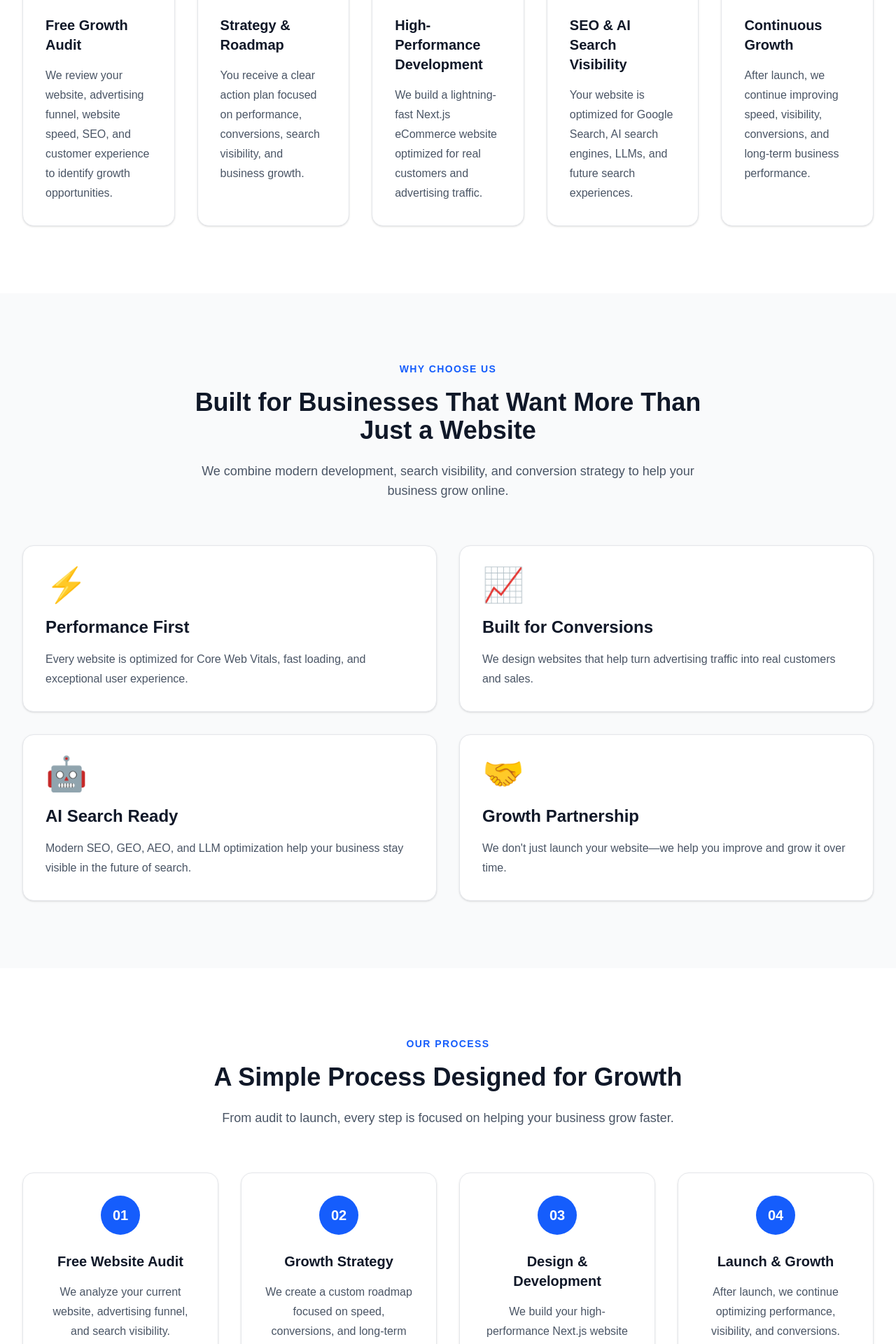
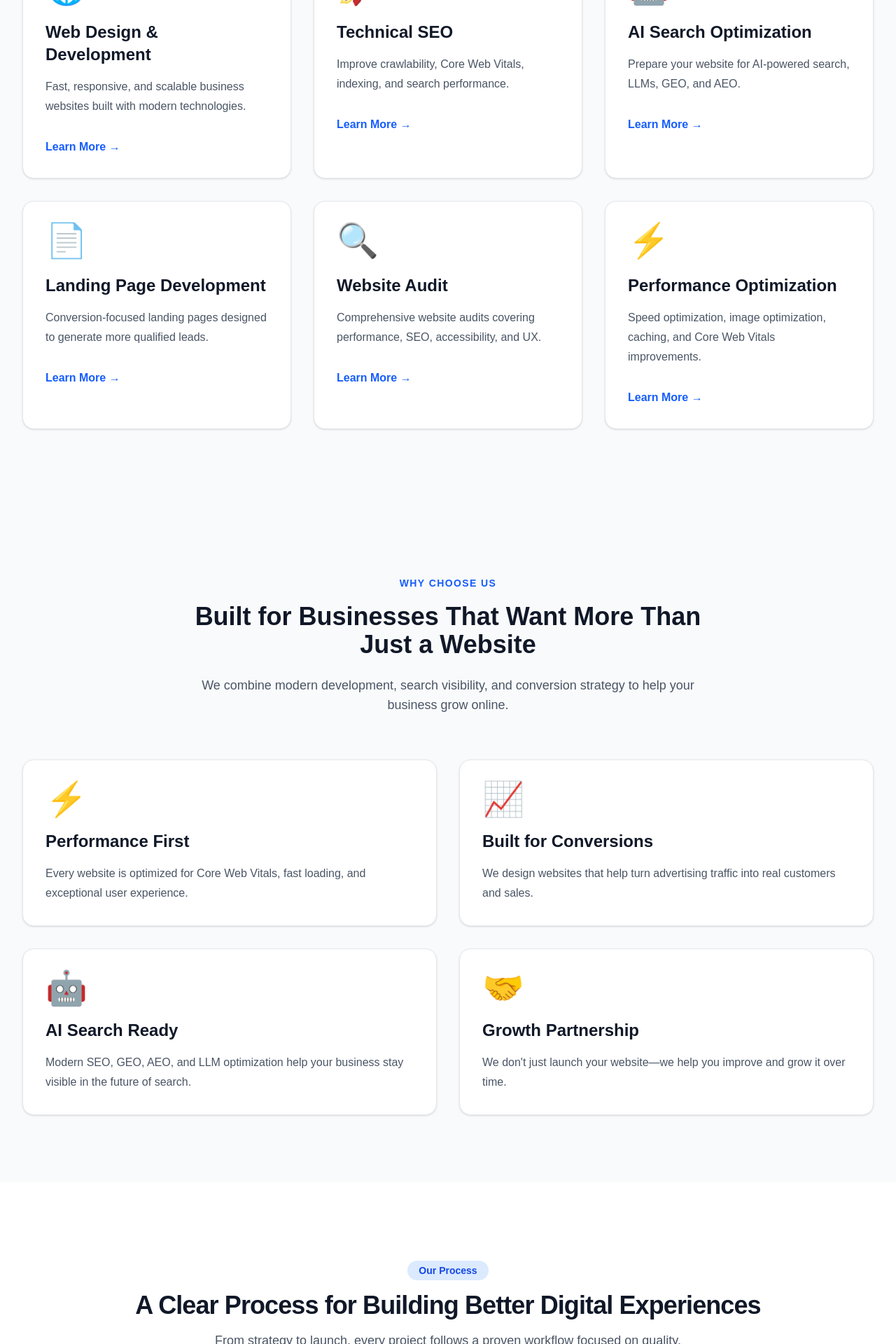
Before and after one commit to leadflowproteam/leadflowproteam, a Next.js app: page / in a window 1280 px wide. Shown: the part 1940-3860 px from the top of the page at 70% size. Built offline with nearby package versions, Linux system fonts and the light colour scheme.

Commit message:
feat(home): redesign services section

```diff
--- a/components/sections/Process.tsx
+++ b/components/sections/Process.tsx
@@ -2,67 +2,31 @@ import Container from "@/components/ui/Container";
 import SectionHeading from "@/components/ui/SectionHeading";
 import { processSteps } from "@/data/process";
 
-const steps = [
-  {
-    number: "01",
-    title: "Free Website Audit",
-    description:
-      "We analyze your current website, advertising funnel, and search visibility.",
-  },
-  {
-    number: "02",
-    title: "Growth Strategy",
-    description:
-      "We create a custom roadmap focused on speed, conversions, and long-term growth.",
-  },
-  {
-    number: "03",
-    title: "Design & Development",
-    description:
-      "We build your high-performance Next.js website with SEO and AI search optimization.",
-  },
-  {
-    number: "04",
-    title: "Launch & Growth",
-    description:
-      "After launch, we continue optimizing performance, visibility, and conversions.",
-  },
-];
-
 export default function Process() {
   return (
-    <section className="py-24 bg-white">
+    <section className="bg-white py-24 lg:py-28">
       <Container>
-        <div className="mx-auto max-w-3xl text-center">
-          <span className="text-sm font-semibold uppercase tracking-widest text-blue-600">
-            Our Process
-          </span>
+        <SectionHeading
+          badge="Our Process"
+          title="A Clear Process for Building Better Digital Experiences"
+          description="From strategy to launch, every project follows a proven workflow focused on quality, performance, SEO, and long-term business growth."
+        />
 
-          <h2 className="mt-4 text-4xl font-bold text-gray-900">
-            A Simple Process Designed for Growth
-          </h2>
-
-          <p className="mt-6 text-lg text-gray-600">
-            From audit to launch, every step is focused on helping your business
-            grow faster.
-          </p>
-        </div>
-
-        <div className="mt-16 grid gap-8 md:grid-cols-2 xl:grid-cols-4">
-          {steps.map((step) => (
+        <div className="mt-16 grid gap-8 md:grid-cols-2 xl:grid-cols-5">
+          {processSteps.map((step) => (
             <div
-              key={step.number}
-              className="rounded-2xl border border-gray-200 p-8 text-center shadow-sm transition hover:-translate-y-1 hover:shadow-lg"
+              key={step.step}
+              className="group rounded-2xl border border-gray-200 bg-white p-8 shadow-sm transition-all duration-300 hover:-translate-y-2 hover:border-blue-200 hover:shadow-xl"
             >
-              <div className="mx-auto flex h-14 w-14 items-center justify-center rounded-full bg-blue-600 text-xl font-bold text-white">
-                {step.number}
+              <div className="flex h-14 w-14 items-center justify-center rounded-full bg-blue-600 text-xl font-bold text-white transition-colors duration-300 group-hover:bg-blue-700">
+                {step.step}
               </div>
 
               <h3 className="mt-6 text-xl font-semibold text-gray-900">
                 {step.title}
               </h3>
 
-              <p className="mt-4 text-gray-600 leading-7">
+              <p className="mt-4 leading-7 text-gray-600">
                 {step.description}
               </p>
             </div>
--- a/components/sections/Services.tsx
+++ b/components/sections/Services.tsx
@@ -1,35 +1,44 @@
+import Link from "next/link";
+
 import Container from "@/components/ui/Container";
 import SectionHeading from "@/components/ui/SectionHeading";
-import { processSteps } from "@/data/process";
+import { services } from "@/data/services";
 
-export default function Process() {
+export default function Services() {
   return (
-    <section className="bg-white py-24">
+    <section className="bg-gray-50 py-24 lg:py-28">
       <Container>
         <SectionHeading
-          badge="Our Process"
-          title="A Proven Process for Sustainable eCommerce Growth"
-          description="Every project follows a structured workflow focused on performance, conversions, SEO, and long-term business growth."
+          badge="Our Services"
+          title="Digital Solutions That Help Your Business Grow"
+          description="We combine modern web development, technical SEO, and AI-ready optimization to build websites that perform, rank, and convert."
         />
 
-        <div className="mt-16 grid gap-8 md:grid-cols-2 xl:grid-cols-5">
-          {processSteps.map((step) => (
-            <div
-              key={step.step}
-              className="rounded-2xl border border-gray-200 bg-white p-8 shadow-sm transition duration-300 hover:-translate-y-1 hover:shadow-lg"
+        <div className="mt-16 grid gap-8 md:grid-cols-2 xl:grid-cols-3">
+          {services.map((service) => (
+            <article
+              key={service.title}
+              className="group rounded-2xl border border-gray-200 bg-white p-8 shadow-sm transition-all duration-300 hover:-translate-y-2 hover:border-blue-200 hover:shadow-xl"
             >
-              <div className="flex h-14 w-14 items-center justify-center rounded-full bg-blue-600 text-xl font-bold text-white">
-                {step.step}
+              <div className="mb-6 text-5xl">
+                {service.icon}
               </div>
 
-              <h3 className="mt-6 text-xl font-semibold text-gray-900">
-                {step.title}
+              <h3 className="text-2xl font-semibold text-gray-900">
+                {service.title}
               </h3>
 
               <p className="mt-4 leading-7 text-gray-600">
-                {step.description}
+                {service.description}
               </p>
-            </div>
+
+              <Link
+                href={service.href}
+                className="mt-8 inline-flex items-center font-semibold text-blue-600 transition group-hover:translate-x-1"
+              >
+                Learn More →
+              </Link>
+            </article>
           ))}
         </div>
       </Container>
--- a/data/process.ts
+++ b/data/process.ts
@@ -1,33 +1,37 @@
 export const processSteps = [
   {
     step: "01",
-    title: "Free Growth Audit",
+    title: "Discovery & Audit",
     description:
-      "We review your website, advertising funnel, website speed, SEO, and customer experience to identify growth opportunities.",
+      "We analyze your business, website, competitors, technical SEO, and growth opportunities to understand where improvements will create the biggest impact.",
   },
+
   {
     step: "02",
-    title: "Strategy & Roadmap",
+    title: "Strategy & Planning",
     description:
-      "You receive a clear action plan focused on performance, conversions, search visibility, and business growth.",
+      "We create a clear roadmap covering website structure, user experience, SEO priorities, and measurable business goals.",
   },
+
   {
     step: "03",
-    title: "High-Performance Development",
+    title: "Design & Development",
     description:
-      "We build a lightning-fast Next.js eCommerce website optimized for real customers and advertising traffic.",
+      "We build a modern, responsive, and high-performance website using Next.js with clean, scalable, and maintainable code.",
   },
+
   {
     step: "04",
-    title: "SEO & AI Search Visibility",
+    title: "SEO & AI Optimization",
     description:
-      "Your website is optimized for Google Search, AI search engines, LLMs, and future search experiences.",
+      "Every project is optimized for Technical SEO, Core Web Vitals, AI-powered search, and future search experiences.",
   },
+
   {
     step: "05",
-    title: "Continuous Growth",
+    title: "Launch & Continuous Growth",
     description:
-      "After launch, we continue improving speed, visibility, conversions, and long-term business performance.",
+      "After launch, we monitor performance, improve visibility, and support long-term business growth through continuous optimization.",
   },
 ] as const;
 
--- /dev/null
+++ b/data/services.ts
@@ -0,0 +1,51 @@
+export const services = [
+  {
+    title: "Web Design & Development",
+    description:
+      "Fast, responsive, and scalable business websites built with modern technologies.",
+    icon: "🌐",
+    href: "/services/web-development",
+  },
+
+  {
+    title: "Technical SEO",
+    description:
+      "Improve crawlability, Core Web Vitals, indexing, and search performance.",
+    icon: "🚀",
+    href: "/services/technical-seo",
+  },
+
+  {
+    title: "AI Search Optimization",
+    description:
+      "Prepare your website for AI-powered search, LLMs, GEO, and AEO.",
+    icon: "🤖",
+    href: "/services/ai-search-optimization",
+  },
+
+  {
+    title: "Landing Page Development",
+    description:
+      "Conversion-focused landing pages designed to generate more qualified leads.",
+    icon: "📄",
+    href: "/services/landing-pages",
+  },
+
+  {
+    title: "Website Audit",
+    description:
+      "Comprehensive website audits covering performance, SEO, accessibility, and UX.",
+    icon: "🔍",
+    href: "/services/website-audit",
+  },
+
+  {
+    title: "Performance Optimization",
+    description:
+      "Speed optimization, image optimization, caching, and Core Web Vitals improvements.",
+    icon: "⚡",
+    href: "/services/performance",
+  },
+] as const;
+
+export type Service = (typeof services)[number];
```
